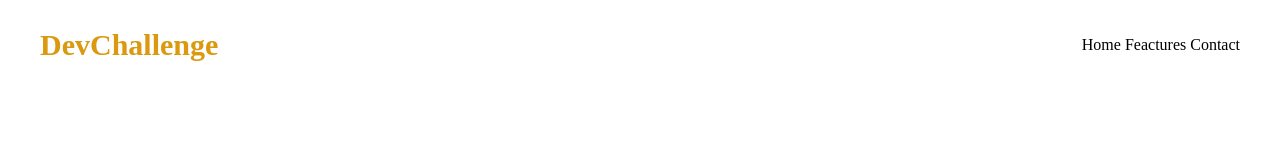
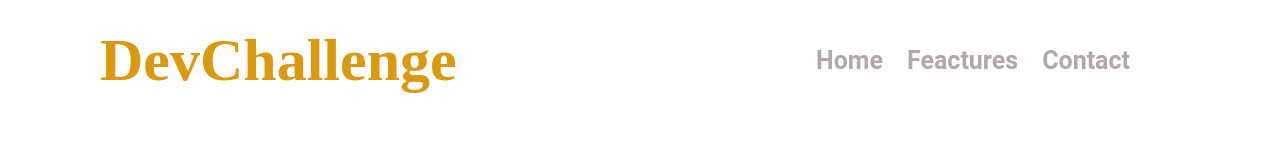
Before and after one commit to Williamxr/LandingPage-graficos, a plain HTML site: page index.html in a window 1280 px wide. Drawn offline with Linux system fonts and the light colour scheme.

Commit message:
Estilização final do header

```diff
--- a/style.css
+++ b/style.css
@@ -3,15 +3,28 @@
     flex-direction: row;
     align-items: center;
     justify-content: space-between;
-    margin: 30px 40px 30px 40px;
+    margin: 30px 40px 30px 100px;
+    position: relative;
 }
 
 .texto-cabecalho{
     font-weight: bold;
     color: #da990e;
-    font-size: 30px;
+    font-size: 60px;
 }
+
+nav {
+    position: absolute;
+    right: 100px;
+}
+
 
 nav li{
     display: inline;
+    font-family: 'Roboto', sans-serif;
+    font-weight: bold;
+    color: #afa9a9;
+    font-size: 25px;
+    padding: 10px;
+    cursor: pointer;
 }
```
